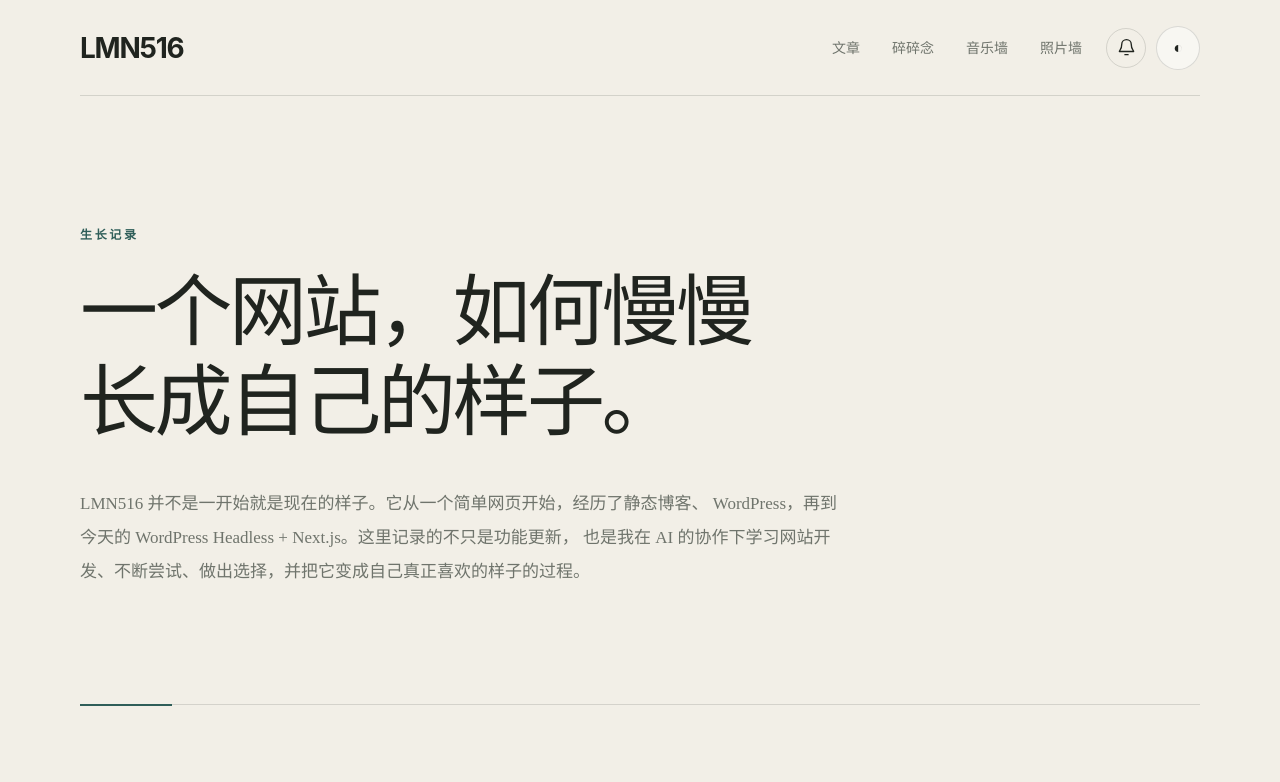
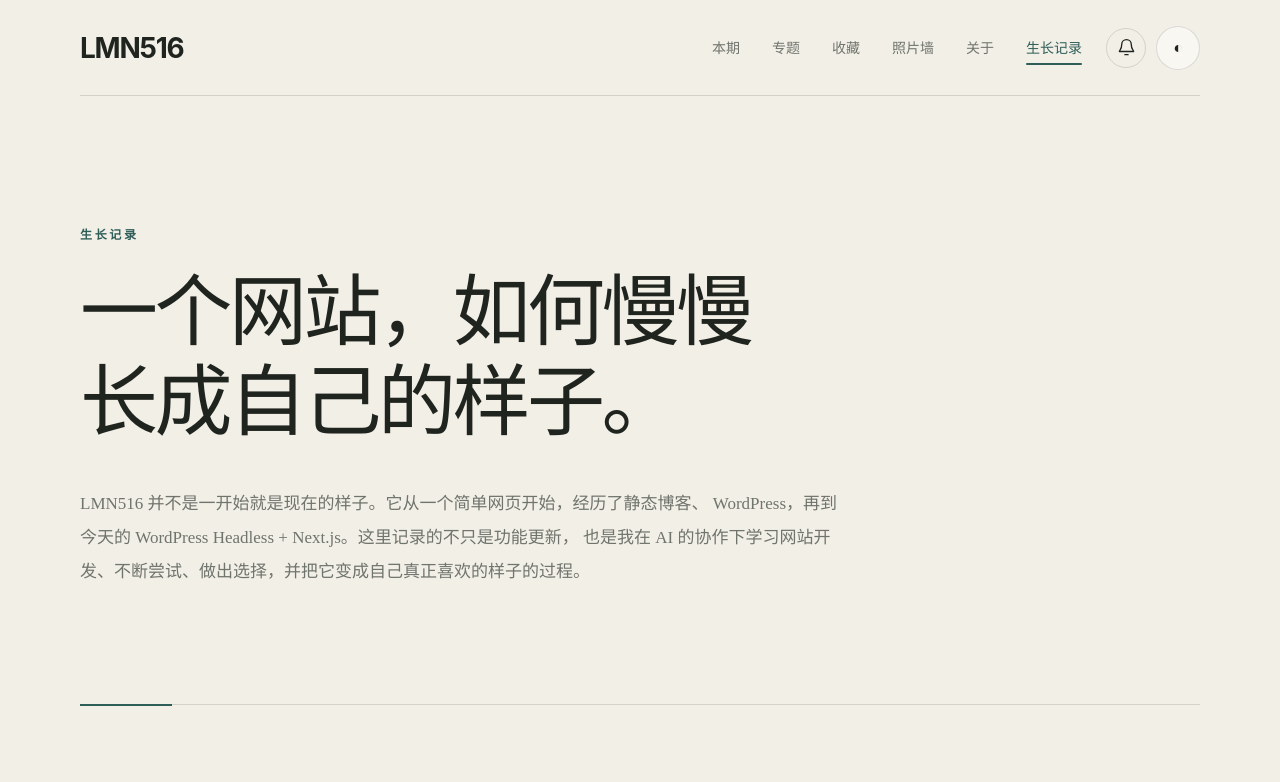
Before and after one commit to BurgCreate/lmn516-v2, a Next.js app: page /changelog in a window 1280 px wide. Shown: the top 782 px of the page. Built offline with nearby package versions, Linux system fonts and the light colour scheme.

Commit message:
Revert "feat: redesign site navigation structure"
This reverts commit 8aec57bca455e3175dfbed61ede3bfbaca1cdde1.

```diff
--- a/components/SiteHeader.tsx
+++ b/components/SiteHeader.tsx
@@ -1,6 +1,8 @@
 "use client";
 
 import Link from "next/link";
+import { usePathname } from "next/navigation";
+import { useEffect, useState } from "react";
 import ThemeToggle from "@/components/ThemeToggle";
 import GardenNotification from "@/components/GardenNotification";
 
@@ -8,21 +10,91 @@ type SiteHeaderProps = {
   className?: string;
 };
 
-const navigationItems = [
-  { label: "文章", href: "/archive" },
-  { label: "碎碎念", href: "/moments" },
-  { label: "音乐墙", href: "/music" },
+type HashNavigationItem = {
+  label: string;
+  hash: string;
+  href?: never;
+};
+
+type PageNavigationItem = {
+  label: string;
+  href: string;
+  hash?: never;
+};
+
+type NavigationItem =
+  | HashNavigationItem
+  | PageNavigationItem;
+
+const navigationItems: NavigationItem[] = [
+  { label: "本期", hash: "notes" },
+  { label: "专题", hash: "project" },
+  { label: "收藏", hash: "archive" },
   { label: "照片墙", href: "/photos" },
+  { label: "关于", hash: "about" },
 ];
 
 export default function SiteHeader({
   className = "",
 }: SiteHeaderProps) {
+  const pathname = usePathname();
+  const [activeHash, setActiveHash] = useState("");
+  const [isScrolled, setIsScrolled] = useState(false);
+
+  const isHome = pathname === "/";
+
+  useEffect(() => {
+    function syncHash() {
+      setActiveHash(
+        window.location.hash.replace("#", "")
+      );
+    }
+
+    syncHash();
+
+    window.addEventListener(
+      "hashchange",
+      syncHash
+    );
+
+    return () => {
+      window.removeEventListener(
+        "hashchange",
+        syncHash
+      );
+    };
+  }, [pathname]);
+
+  useEffect(() => {
+    if (!isHome) {
+      setIsScrolled(false);
+      return;
+    }
+
+    function syncScrollState() {
+      setIsScrolled(window.scrollY > 8);
+    }
+
+    syncScrollState();
+    window.addEventListener("scroll", syncScrollState, {
+      passive: true,
+    });
+
+    return () => {
+      window.removeEventListener(
+        "scroll",
+        syncScrollState
+      );
+    };
+  }, [isHome]);
+
   return (
     <header
       className={`site-header shell${
-        className ? ` ${className}` : ""
-      }`}
+        isHome ? " site-header-sticky" : ""
+      }${
+        isScrolled ? " is-scrolled" : ""
+      }${className ? ` ${className}` : ""}`}
     >
       <Link
         href="/"
@@ -36,15 +108,61 @@ export default function SiteHeader({
         className="nav"
         aria-label="网站导航"
       >
-        {navigationItems.map((item) => (
-          <Link
-            key={item.href}
-            href={item.href}
-            className="nav-link"
-          >
-            {item.label}
-          </Link>
-        ))}
+        {navigationItems.map((item) => {
+          const href =
+            item.href !== undefined
+              ? item.href
+              : isHome
+                ? `#${item.hash}`
+                : `/#${item.hash}`;
+
+          const isCurrent =
+            item.href !== undefined
+              ? pathname === item.href
+              : isHome &&
+                activeHash === item.hash;
+
+          return (
+            <Link
+              key={
+                item.href !== undefined
+                  ? item.href
+                  : item.hash
+              }
+              href={href}
+              className={
+                isCurrent
+                  ? "nav-link is-current"
+                  : "nav-link"
+              }
+              aria-current={
+                isCurrent
+                  ? item.href !== undefined
+                    ? "page"
+                    : "location"
+                  : undefined
+              }
+            >
+              {item.label}
+            </Link>
+          );
+        })}
+
+        <Link
+          href="/changelog"
+          className={
+            pathname === "/changelog"
+              ? "nav-link is-current"
+              : "nav-link"
+          }
+          aria-current={
+            pathname === "/changelog"
+              ? "page"
+              : undefined
+          }
+        >
+          生长记录
+        </Link>
       </nav>
 
       <div className="site-header-actions">
--- a/components/home/SiteFooter.tsx
+++ b/components/home/SiteFooter.tsx
@@ -5,7 +5,7 @@ const footerGroups = [
     title: "浏览",
     links: [
       { label: "首页", href: "/" },
-      { label: "全部文章", href: "/archive" },
+      { label: "全部文章", href: "/posts" },
       { label: "碎碎念", href: "/moments" },
       { label: "照片墙", href: "/photos" },
     ],
@@ -13,7 +13,7 @@ const footerGroups = [
   {
     title: "花园",
     links: [
-      { label: "音乐墙", href: "/music" },
+      { label: "音乐清单", href: "/music" },
       { label: "城市散步", href: "/walks" },
       { label: "房间物品", href: "/room" },
       { label: "观影档案", href: "/movies" },
@@ -24,6 +24,7 @@ const footerGroups = [
     links: [
       { label: "关于本站", href: "/about" },
       { label: "生长记录", href: "/changelog" },
+      { label: "网站地图", href: "/sitemap" },
       { label: "RSS", href: "https://lmn516.com/feed/" },
       { label: "写信", href: "mailto:hello@lmn516.com" },
     ],
```
Also changed, not shown: app/sitemap/page.tsx (+116 -34 lines).
